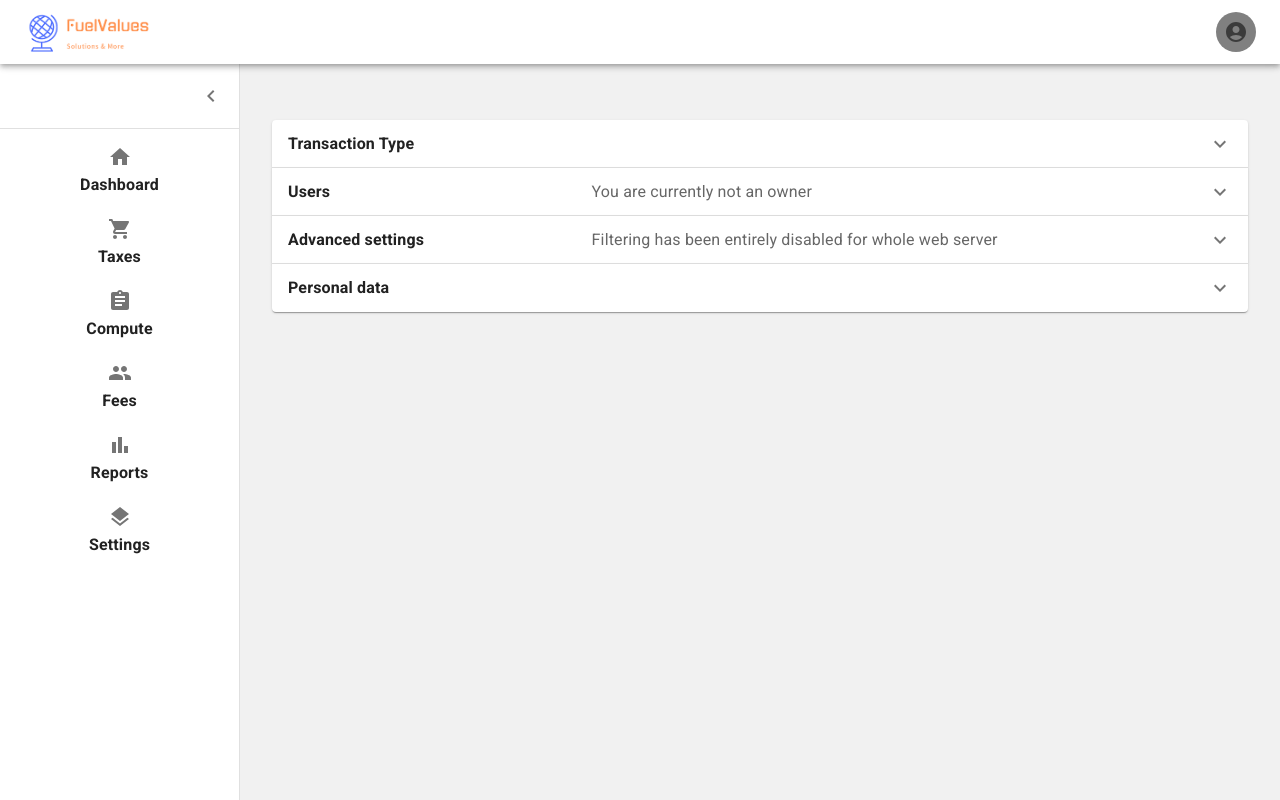
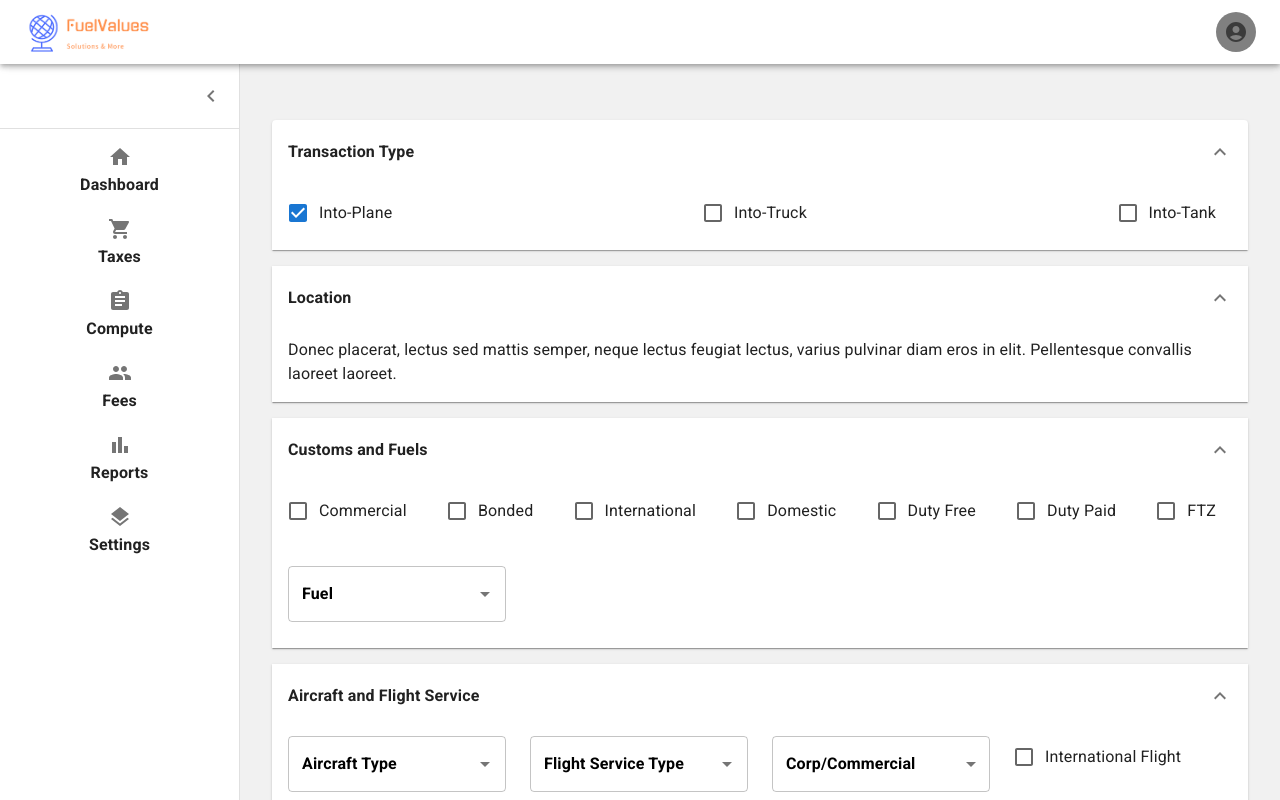
Before and after one commit to pankajvatwani/fuelValues, a React (Create React App) app: page /compute in a window 1280 px wide. Built offline with nearby package versions, Linux system fonts and the light colour scheme; what @mui/core would draw is missing.

Commit message:
Compute Page

```diff
--- a/src/containers/Compute/index.js
+++ b/src/containers/Compute/index.js
@@ -5,10 +5,17 @@ import AccordionDetails from '@mui/material/AccordionDetails';
 import AccordionSummary from '@mui/material/AccordionSummary';
 import Typography from '@mui/material/Typography';
 import ExpandMoreIcon from '@mui/icons-material/ExpandMore';
+import FormGroup from '@mui/material/FormGroup';
+import FormControlLabel from '@mui/material/FormControlLabel';
+import Checkbox from '@mui/material/Checkbox';
 import { cloneDeep } from 'lodash';
+import BasicAutocomplete from '../../components/common/BasicAutocomplete';
+import BasicSelect from '../../components/common/BasicSelect';
+import { aircraftTypeData, flightServiceTypeData, fuelTypeData } from '../../data/finalSelectData';
+import Grid from '@mui/material/Grid';
 
 function Compute() {
-	const [ expanded, setExpanded ] = React.useState([]);
+	const [ expanded, setExpanded ] = React.useState([ 'panel1', 'panel2', 'panel3', 'panel4', 'panel5' ]);
 
 	const handleChange = (panel) => (event, isExpanded) => {
 		if (isExpanded) {
@@ -20,6 +27,101 @@ function Compute() {
 			setExpanded(cloneExpanded.filter((ex) => ex !== panel));
 		}
 	};
+
+	const transactionTypeKeys = [ 'intoPlane', 'intoTruck', 'intoTank' ];
+	const customsKeys = [
+		'commercial',
+		'bonded',
+		'commercialBonded',
+		'international',
+		'domestic',
+		'dutyFree',
+		'dutyPaid',
+		'ftz'
+	];
+
+	const [ state, setState ] = React.useState({
+		intoPlane: true,
+		intoTruck: false,
+		intoTank: false,
+		commercial: false,
+		bonded: false,
+		commercialBonded: false,
+		international: false,
+		domestic: false,
+		dutyFree: false,
+		dutyPaid: false,
+		ftz: false,
+		fuelType: { label: '' },
+		aircraftType: { label: '' },
+		flightServiceType: { label: '' },
+		corpCommercial: '',
+		internationalFlight: false
+	});
+
+	const handleTrasactionCheckboxChange = (event) => {
+		let checkboxState = cloneDeep(state);
+		transactionTypeKeys.map((key, index) => {
+			checkboxState[key] = false;
+			return null;
+		});
+		setState({
+			...checkboxState,
+			[event.target.name]: event.target.checked
+		});
+	};
+	const handleCustomsCheckboxChange = (event) => {
+		let customsState = cloneDeep(state);
+		customsKeys.map((key, index) => {
+			customsState[key] = false;
+			return null;
+		});
+		setState({
+			...customsState,
+			[event.target.name]: event.target.checked
+		});
+	};
+
+	const handleAutocompleteChange = (key) => (e, newValue) => {
+		setState({
+			...state,
+			[key]: newValue
+		});
+	};
+
+	const handleCorpCommercialChange = (e) => {
+		setState({
+			...state,
+			corpCommercial: e.target.value
+		});
+	};
+
+	const handleIntFlightCheckboxChange = (event) => {
+		setState({
+			...state,
+			internationalFlight: event.target.checked
+		});
+	};
+
+	const {
+		intoPlane,
+		intoTruck,
+		intoTank,
+		commercial,
+		bonded,
+		commercialBonded,
+		international,
+		domestic,
+		dutyFree,
+		dutyPaid,
+		ftz,
+		fuelType,
+		aircraftType,
+		flightServiceType,
+		corpCommercial,
+		internationalFlight
+	} = state;
+
 	return (
 		<Box
 			component="main"
@@ -34,21 +136,47 @@ function Compute() {
 			}}
 		>
 			<Accordion expanded={expanded.includes('panel1')} onChange={handleChange('panel1')}>
-				<AccordionSummary expandIcon={<ExpandMoreIcon />} aria-controls="panel1bh-content" id="panel1bh-header">
+				<AccordionSummary expandIcon={<ExpandMoreIcon />}>
 					<Typography sx={{ width: '33%', flexShrink: 0, fontWeight: 700 }}>Transaction Type</Typography>
-					{/* <Typography sx={{ color: 'text.secondary' }}>I am an accordion</Typography> */}
 				</AccordionSummary>
 				<AccordionDetails>
-					<Typography>
-						Nulla facilisi. Phasellus sollicitudin nulla et quam mattis feugiat. Aliquam eget maximus est,
-						id dignissim quam.
-					</Typography>
+					<FormGroup sx={{ display: 'flex', flexDirection: 'row', justifyContent: 'space-between' }}>
+						<FormControlLabel
+							control={
+								<Checkbox
+									checked={intoPlane}
+									onChange={handleTrasactionCheckboxChange}
+									name="intoPlane"
+								/>
+							}
+							label="Into-Plane"
+						/>
+						<FormControlLabel
+							control={
+								<Checkbox
+									checked={intoTruck}
+									onChange={handleTrasactionCheckboxChange}
+									name="intoTruck"
+								/>
+							}
+							label="Into-Truck"
+						/>
+						<FormControlLabel
+							control={
+								<Checkbox
+									checked={intoTank}
+									onChange={handleTrasactionCheckboxChange}
+									name="intoTank"
+								/>
+							}
+							label="Into-Tank"
+						/>
+					</FormGroup>
 				</AccordionDetails>
 			</Accordion>
 			<Accordion expanded={expanded.includes('panel2')} onChange={handleChange('panel2')}>
-				<AccordionSummary expandIcon={<ExpandMoreIcon />} aria-controls="panel2bh-content" id="panel2bh-header">
-					<Typography sx={{ width: '33%', flexShrink: 0, fontWeight: 700 }}>Users</Typography>
-					<Typography sx={{ color: 'text.secondary' }}>You are currently not an owner</Typography>
+				<AccordionSummary expandIcon={<ExpandMoreIcon />}>
+					<Typography sx={{ width: '33%', flexShrink: 0, fontWeight: 700 }}>Location</Typography>
 				</AccordionSummary>
 				<AccordionDetails>
 					<Typography>
@@ -58,22 +186,119 @@ function Compute() {
 				</AccordionDetails>
 			</Accordion>
 			<Accordion expanded={expanded.includes('panel3')} onChange={handleChange('panel3')}>
-				<AccordionSummary expandIcon={<ExpandMoreIcon />} aria-controls="panel3bh-content" id="panel3bh-header">
-					<Typography sx={{ width: '33%', flexShrink: 0, fontWeight: 700 }}>Advanced settings</Typography>
-					<Typography sx={{ color: 'text.secondary' }}>
-						Filtering has been entirely disabled for whole web server
+				<AccordionSummary expandIcon={<ExpandMoreIcon />}>
+					<Typography sx={{ width: '33%', flexShrink: 0, fontWeight: 700 }}>Customs and Fuels</Typography>
+				</AccordionSummary>
+				<AccordionDetails>
+					<FormGroup sx={{ display: 'flex', flexDirection: 'row', justifyContent: 'space-between' }}>
+						<FormControlLabel
+							control={
+								<Checkbox
+									checked={commercial}
+									onChange={handleCustomsCheckboxChange}
+									name="commercial"
+								/>
+							}
+							label="Commercial"
+						/>
+						<FormControlLabel
+							control={<Checkbox checked={bonded} onChange={handleCustomsCheckboxChange} name="bonded" />}
+							label="Bonded"
+						/>
+						<FormControlLabel
+							control={
+								<Checkbox
+									checked={international}
+									onChange={handleCustomsCheckboxChange}
+									name="international"
+								/>
+							}
+							label="International"
+						/>
+						<FormControlLabel
+							control={
+								<Checkbox checked={domestic} onChange={handleCustomsCheckboxChange} name="domestic" />
+							}
+							label="Domestic"
+						/>
+						<FormControlLabel
+							control={
+								<Checkbox checked={dutyFree} onChange={handleCustomsCheckboxChange} name="dutyFree" />
+							}
+							label="Duty Free"
+						/>
+						<FormControlLabel
+							control={
+								<Checkbox checked={dutyPaid} onChange={handleCustomsCheckboxChange} name="dutyPaid" />
+							}
+							label="Duty Paid"
+						/>
+						<FormControlLabel
+							control={<Checkbox checked={ftz} onChange={handleCustomsCheckboxChange} name="ftz" />}
+							label="FTZ"
+						/>
+					</FormGroup>
+					<Grid container spacing={3} sx={{ mt: '10px', mb: '10px' }}>
+						<Grid item xs={12} md={3}>
+							<BasicAutocomplete
+								label={'Fuel'}
+								value={fuelType}
+								handleChange={handleAutocompleteChange('fuelType')}
+								options={fuelTypeData}
+							/>
+						</Grid>
+					</Grid>
+				</AccordionDetails>
+			</Accordion>
+			<Accordion expanded={expanded.includes('panel4')} onChange={handleChange('panel4')}>
+				<AccordionSummary expandIcon={<ExpandMoreIcon />}>
+					<Typography sx={{ width: '33%', flexShrink: 0, fontWeight: 700 }}>
+						Aircraft and Flight Service
 					</Typography>
 				</AccordionSummary>
 				<AccordionDetails>
-					<Typography>
-						Nunc vitae orci ultricies, auctor nunc in, volutpat nisl. Integer sit amet egestas eros, vitae
-						egestas augue. Duis vel est augue.
-					</Typography>
+					<Grid container spacing={3} sx={{ mb: '10px' }}>
+						<Grid item xs={12} md={6} lg={3}>
+							<BasicAutocomplete
+								label={'Aircraft Type'}
+								value={aircraftType}
+								handleChange={handleAutocompleteChange('aircraftType')}
+								options={aircraftTypeData}
+							/>
+						</Grid>
+						<Grid item xs={12} md={6} lg={3}>
+							<BasicAutocomplete
+								label={'Flight Service Type'}
+								value={flightServiceType}
+								handleChange={handleAutocompleteChange('flightServiceType')}
+								options={flightServiceTypeData}
+							/>
+						</Grid>
+						<Grid item xs={12} md={6} lg={3}>
+							<BasicSelect
+								label={'Corp/Commercial'}
+								value={corpCommercial}
+								handleChange={handleCorpCommercialChange}
+								options={[
+									{ value: 'Corporate', name: 'Corporate' },
+									{ value: 'Commercial', name: 'Commercial' }
+								]}
+							/>
+						</Grid>
+						<Grid item xs={12} md={6} lg={3}>
+							<FormControlLabel
+								control={
+									<Checkbox checked={internationalFlight} onChange={handleIntFlightCheckboxChange} />
+								}
+								label="International Flight"
+							/>
+						</Grid>
+					</Grid>
 				</AccordionDetails>
 			</Accordion>
-			<Accordion expanded={expanded.includes('panel4')} onChange={handleChange('panel4')}>
-				<AccordionSummary expandIcon={<ExpandMoreIcon />} aria-controls="panel4bh-content" id="panel4bh-header">
-					<Typography sx={{ width: '33%', flexShrink: 0, fontWeight: 700 }}>Personal data</Typography>
+			<Accordion expanded={expanded.includes('panel5')} onChange={handleChange('panel5')}>
+				<AccordionSummary expandIcon={<ExpandMoreIcon />}>
+					<Typography sx={{ width: '33%', flexShrink: 0, fontWeight: 700 }}>Customer and Supplier</Typography>
 				</AccordionSummary>
 				<AccordionDetails>
 					<Typography>
--- /dev/null
+++ b/src/data/aircraftType.js
@@ -0,0 +1,10 @@
+export const aircraftType = [
+	'Cargo',
+	'Passenger Charter',
+	'Passenger Scheduled',
+	'Passenger Corporate',
+	'Cargo & Passenger',
+	'Military',
+	'Government',
+	'Air Ambulance'
+];
--- a/src/data/finalSelectData.js
+++ b/src/data/finalSelectData.js
@@ -4,6 +4,9 @@ import { TaxItems } from './TaxItems';
 import { Customers } from './CustomerList';
 import { Suppliers } from './SupplierList';
 import { FL } from './FLAirport';
+import { fuelData } from './fuel';
+import { aircraftType } from './aircraftType';
+import { flightServiceType } from './flightServiceType';
 
 export const countryData = countries.map((country) => {
 	return {
@@ -47,3 +50,15 @@ export const IATAData = FL.map((airport) => {
 export const ICAOData = FL.map((airport) => {
 	return { label: airport.ICAP };
 });
+
+export const fuelTypeData = fuelData.map((fuel) => {
+	return { label: fuel };
+});
+
+export const aircraftTypeData = aircraftType.map((craft) => {
+	return { label: craft };
+});
+
+export const flightServiceTypeData = flightServiceType.map((craft) => {
+	return { label: craft };
+});
--- /dev/null
+++ b/src/data/flightServiceType.js
@@ -0,0 +1,15 @@
+export const flightServiceType = [
+	'Corporate - Sports teams',
+	'Corporate - Other',
+	'Comm Cargo - Scheduled',
+	'Comm Cargo - Charter',
+	'Comm Passenger - Scheduled',
+	'Comm Passenger - Charter',
+	'Military',
+	'VIP',
+	'Government',
+	'Air Ambulance',
+	'Ferry Flight',
+	'Test Flight',
+	'Training Flight'
+];
--- /dev/null
+++ b/src/data/fuel.js
@@ -0,0 +1,18 @@
+export const fuelData = [
+	'Jet A Domestic',
+	'Jet A International',
+	'Jet A Bonded',
+	'Jet A FTZ',
+	'Jet A Truck Bulk',
+	'100 Octane Truck Bulk',
+	'Aviation Gasoline 100/130 low',
+	'Aviation Gasoline 80/87',
+	'Jet Fuel, Jet A-1, with Additive',
+	'Jet Fuel, Jet A, with Additive',
+	'Jet Fuel, Jet A',
+	'Jet Fuel, Jet A-1',
+	'Jet Fuel, Military, JP4',
+	'Jet Fuel, Military, JP5',
+	'Jet Fuel, Military, JP8',
+	'Jet Fuel, TS-1'
+];
```
